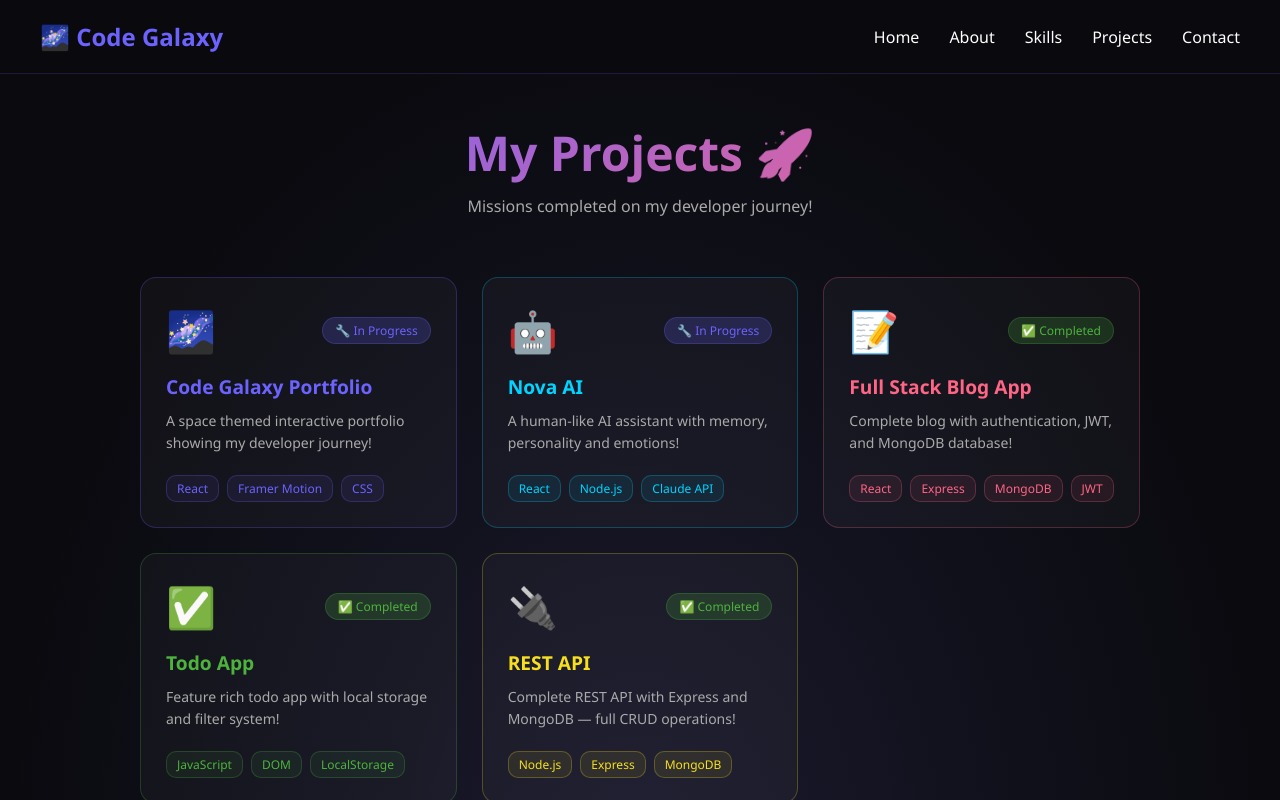
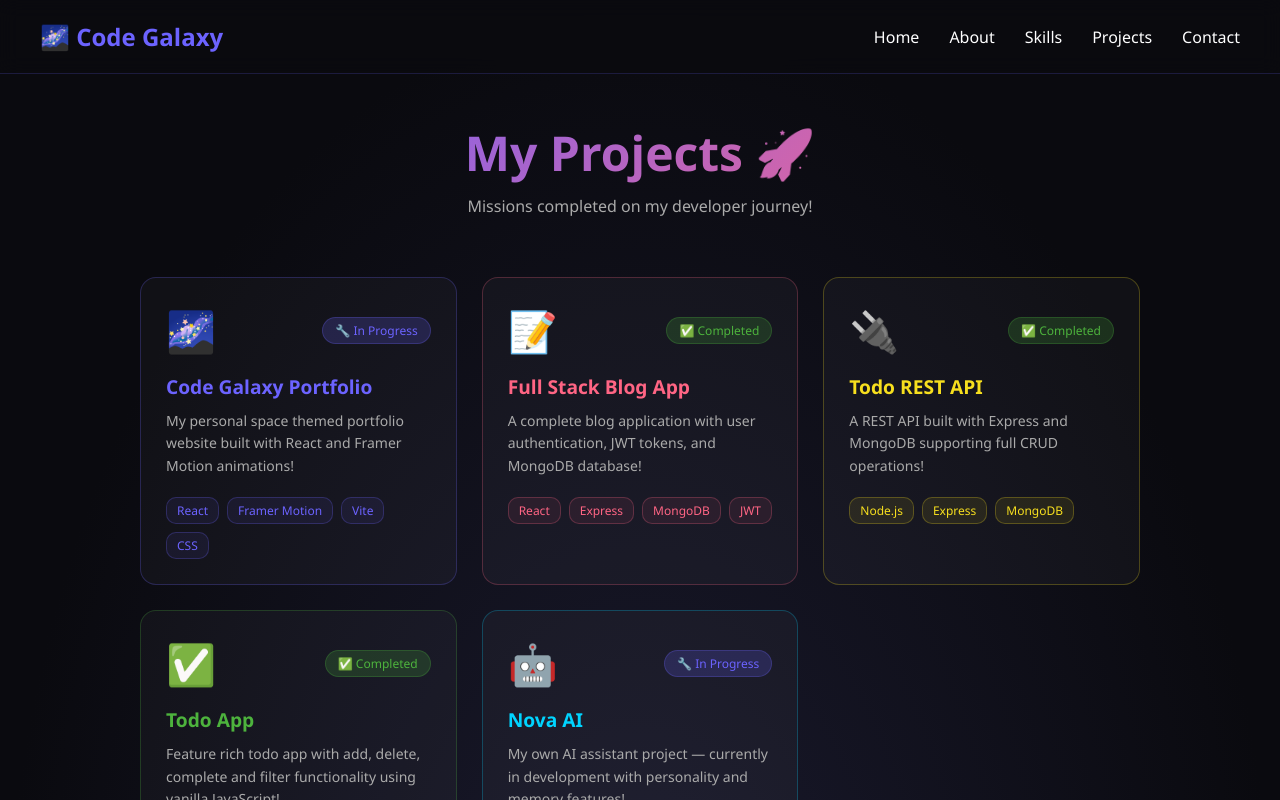
Before and after one commit to Pushpendracode/Code-Galaxy, a React (Vite) app in the folder Code-Galaxy/: page /projects in a window 1280 px wide. Shown: the top 800 px of the page. Built offline with nearby package versions, Linux system fonts and the light colour scheme.

Commit message:
Update 1

```diff
--- a/Code-Galaxy/src/Pages/About.jsx
+++ b/Code-Galaxy/src/Pages/About.jsx
@@ -65,7 +65,7 @@ function About() {
                         marginBottom: "20px",
                         fontSize: "16px"
                     }}>
-                        Hey! I'm Pushpendra Singh, a passionate Full Stack Developer
+                        I'm Pushpendra Singh, a Fervent Full Stack Developer
                         from India. I love building web applications and exploring
                         new technologies every day!
                     </p>
@@ -77,8 +77,10 @@ function About() {
                         fontSize: "16px"
                     }}>
                         I am the creator of <span style={{ color: "#00d4ff" }}>Nova AI</span> —
-                        a human-like AI assistant. My goal is to become the
-                        world's best developer and build products that impact millions!
+                        a human-like AI assistant.
+
+                        <h2>My goal is to become the
+                        world's best developer and build products that <span style={{color:"#a394d1"}} >impact millions!</span></h2>
                     </p>
 
                     {/* Stats */}
--- a/Code-Galaxy/src/Pages/Contact.jsx
+++ b/Code-Galaxy/src/Pages/Contact.jsx
@@ -1,6 +1,6 @@
 import { motion } from "framer-motion";
 import { useState } from "react";
-import { href } from "react-router-dom";
+import { href, Link } from "react-router-dom";
 
 function Contact() {
     const [form, setForm] = useState({ name: "", email: "", message: "" });
@@ -208,9 +208,9 @@ function Contact() {
                     }}
                 >
                     {[
-                        { label: "GitHub", icon: "💻" },
-                        { label: "LinkedIn", icon: "🔗" },
-                        { label: "Twitter", icon: "🐦" }
+                        { label: "GitHub", icon: "💻" ,URL:"https://github.com/Pushpendracode" },
+                        { label: "LinkedIn", icon: "🔗", URL:"https://www.linkedin.com/in/pushpendra-singh-524913356/" },
+                        { label: "Twitter", icon: "🐦"}
                     ].map((social, i) => (
                         <button key={i} style={{
                             padding: "10px 20px",
--- a/Code-Galaxy/src/Pages/Projects.jsx
+++ b/Code-Galaxy/src/Pages/Projects.jsx
@@ -3,46 +3,45 @@ import { motion } from "framer-motion";
 const projects = [
     {
         title: "Code Galaxy Portfolio",
-        description: "A space themed interactive portfolio showing my developer journey!",
-        tech: ["React", "Framer Motion", "CSS"],
+        description: "My personal space themed portfolio website built with React and Framer Motion animations!",
+        tech: ["React", "Framer Motion", "Vite", "CSS"],
         icon: "🌌",
         color: "#6c63ff",
         status: "In Progress"
     },
     {
-        title: "Nova AI",
-        description: "A human-like AI assistant with memory, personality and emotions!",
-        tech: ["React", "Node.js", "Claude API"],
-        icon: "🤖",
-        color: "#00d4ff",
-        status: "In Progress"
-    },
-    {
         title: "Full Stack Blog App",
-        description: "Complete blog with authentication, JWT, and MongoDB database!",
+        description: "A complete blog application with user authentication, JWT tokens, and MongoDB database!",
         tech: ["React", "Express", "MongoDB", "JWT"],
         icon: "📝",
         color: "#ff6584",
         status: "Completed"
     },
     {
+        title: "Todo REST API",
+        description: "A REST API built with Express and MongoDB supporting full CRUD operations!",
+        tech: ["Node.js", "Express", "MongoDB"],
+        icon: "🔌",
+        color: "#f7df1e",
+        status: "Completed"
+    },
+    {
         title: "Todo App",
-        description: "Feature rich todo app with local storage and filter system!",
-        tech: ["JavaScript", "DOM", "LocalStorage"],
+        description: "Feature rich todo app with add, delete, complete and filter functionality using vanilla JavaScript!",
+        tech: ["JavaScript", "HTML", "CSS", "LocalStorage"],
         icon: "✅",
         color: "#4db33d",
         status: "Completed"
     },
     {
-        title: "REST API",
-        description: "Complete REST API with Express and MongoDB — full CRUD operations!",
-        tech: ["Node.js", "Express", "MongoDB"],
-        icon: "🔌",
-        color: "#f7df1e",
-        status: "Completed"
+        title: "Nova AI",
+        description: "My own AI assistant project — currently in development with personality and memory features!",
+        tech: ["React", "Node.js", "AI API"],
+        icon: "🤖",
+        color: "#00d4ff",
+        status: "In Progress"
     }
 ];
-
 function Projects() {
     return (
         <div style={{
```
